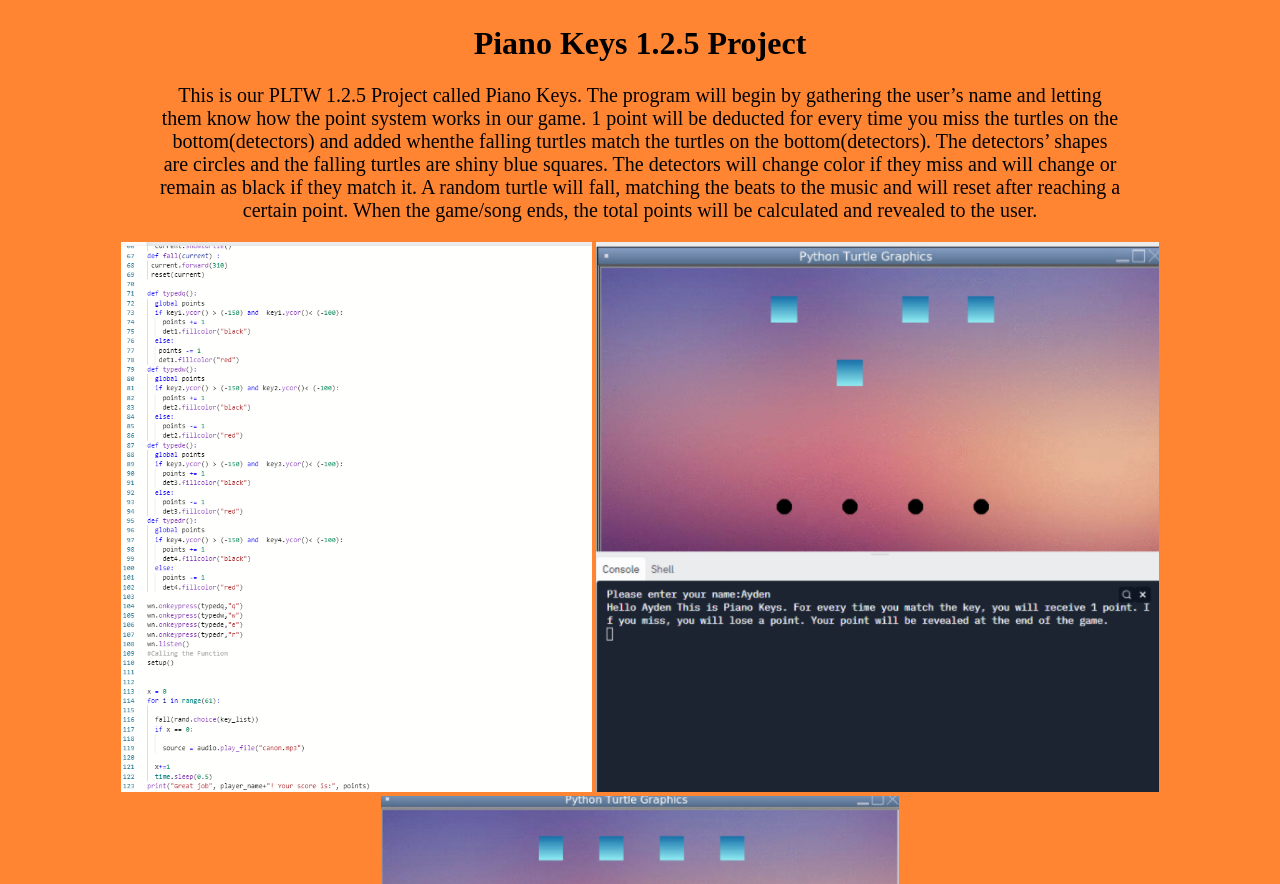
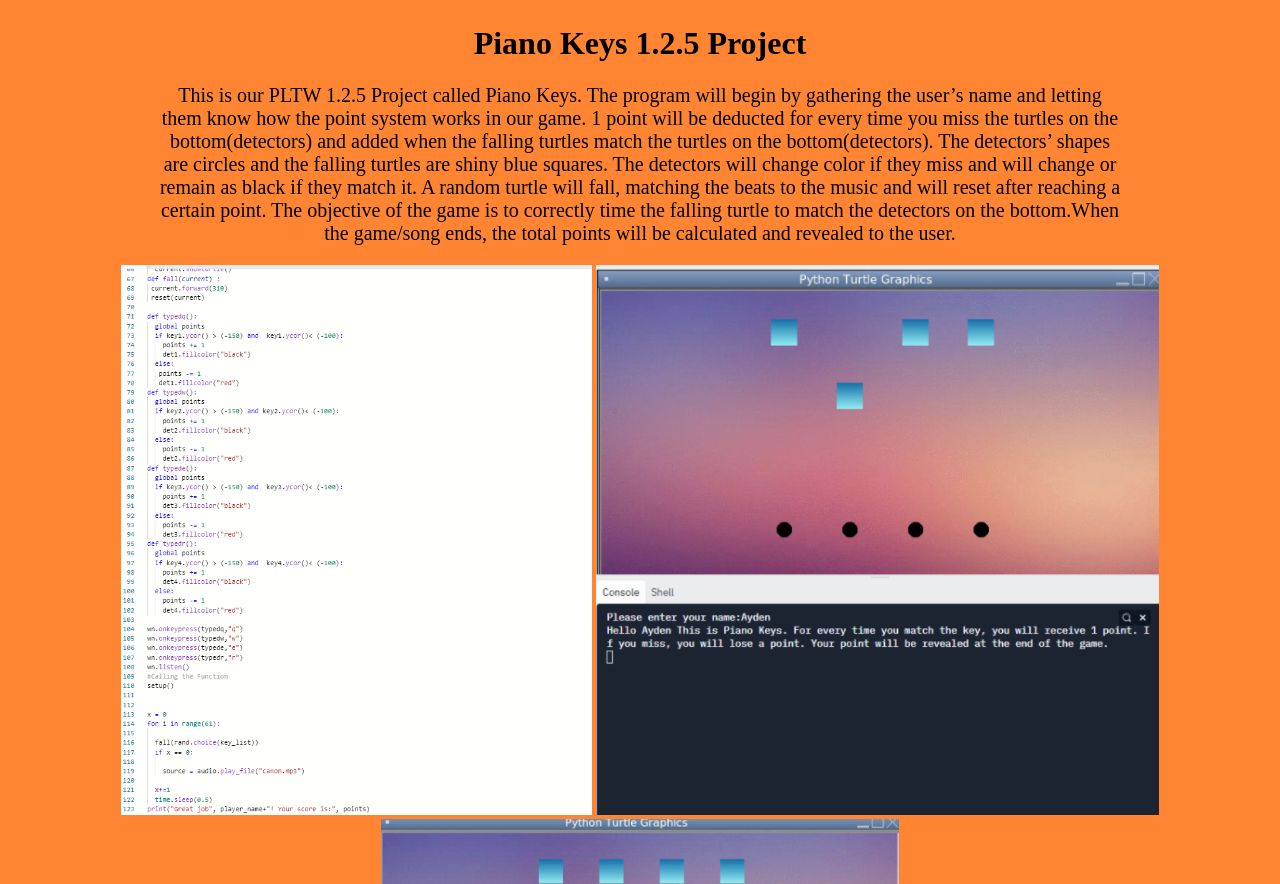
Before and after one commit to wiggitywill/website, a plain HTML site: page portfolio.html in a window 1280 px wide. Shown: the part 1171-2055 px from the top of the page. Drawn offline with Linux system fonts and the light colour scheme.

Commit message:
Update portfolio.html

```diff
--- a/portfolio.html
+++ b/portfolio.html
@@ -26,10 +26,11 @@ added on top if they would like. Finally, the program calculates the total of th
     <h1>   Piano Keys 1.2.5 Project</h1>
     <p style="font-family:merriweather;margin-left: 150px; margin-right: 150px;font-size: 20px;">
 This is our PLTW 1.2.5 Project called Piano Keys. The program will begin by gathering the user’s name and letting them know how the point system
-works in our game. 1 point will be deducted for every time you miss the turtles on the bottom(detectors) and added whenthe falling turtles match the turtles
+works in our game. 1 point will be deducted for every time you miss the turtles on the bottom(detectors) and added when the falling turtles match the turtles
 on the bottom(detectors). The detectors’ shapes are circles and the falling turtles are shiny blue squares. The detectors will change color if they
 miss and will change or remain as black if they match it. A random turtle will fall, matching the beats to the music and will reset after reaching
-a certain point. When the game/song ends, the total points will be calculated and revealed to the user.</p>
+a certain point. The objective of the game is to correctly time the falling turtle to match the detectors on the bottom.When the game/song ends, the total
+points will be calculated and revealed to the user.</p>
     <img src="images/pianocode.png" height="550">
     <img src="images/piano.png" height="550">
     <img src="images/piano2.png" height="550">
```
